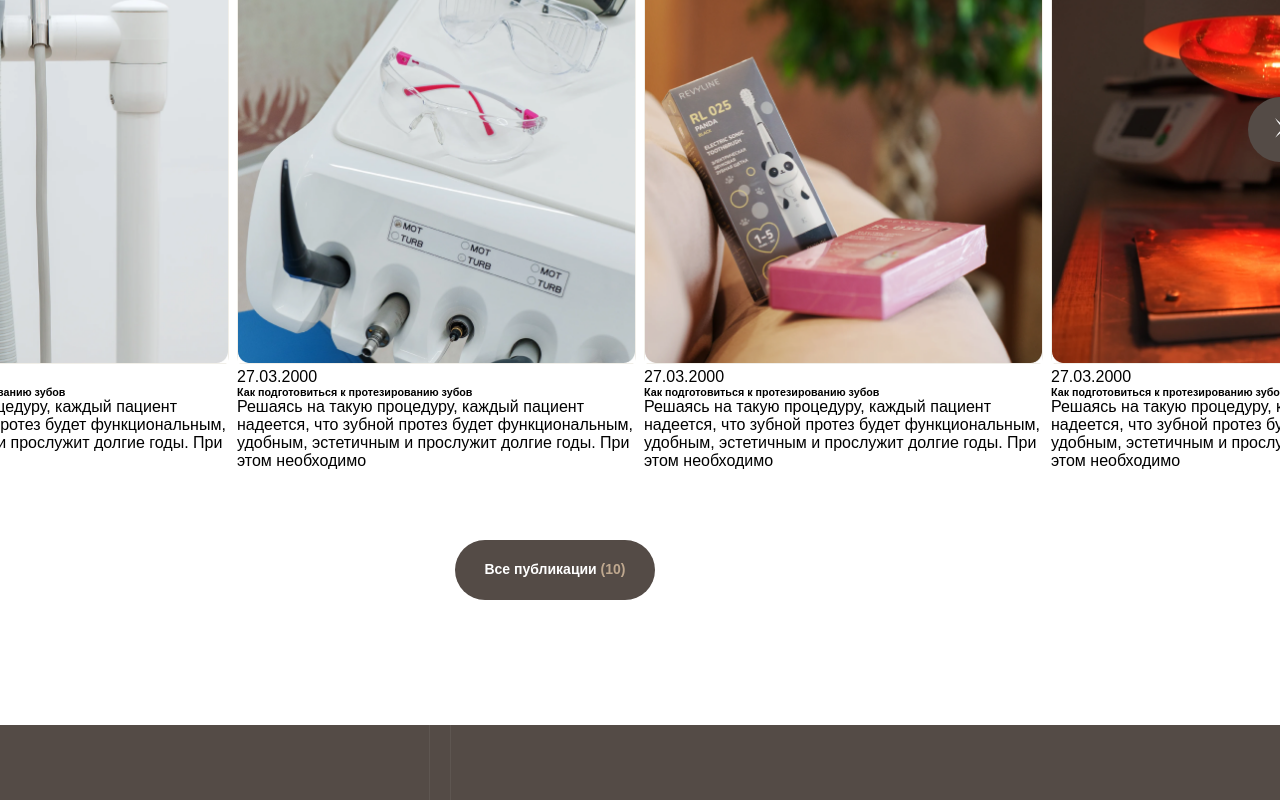
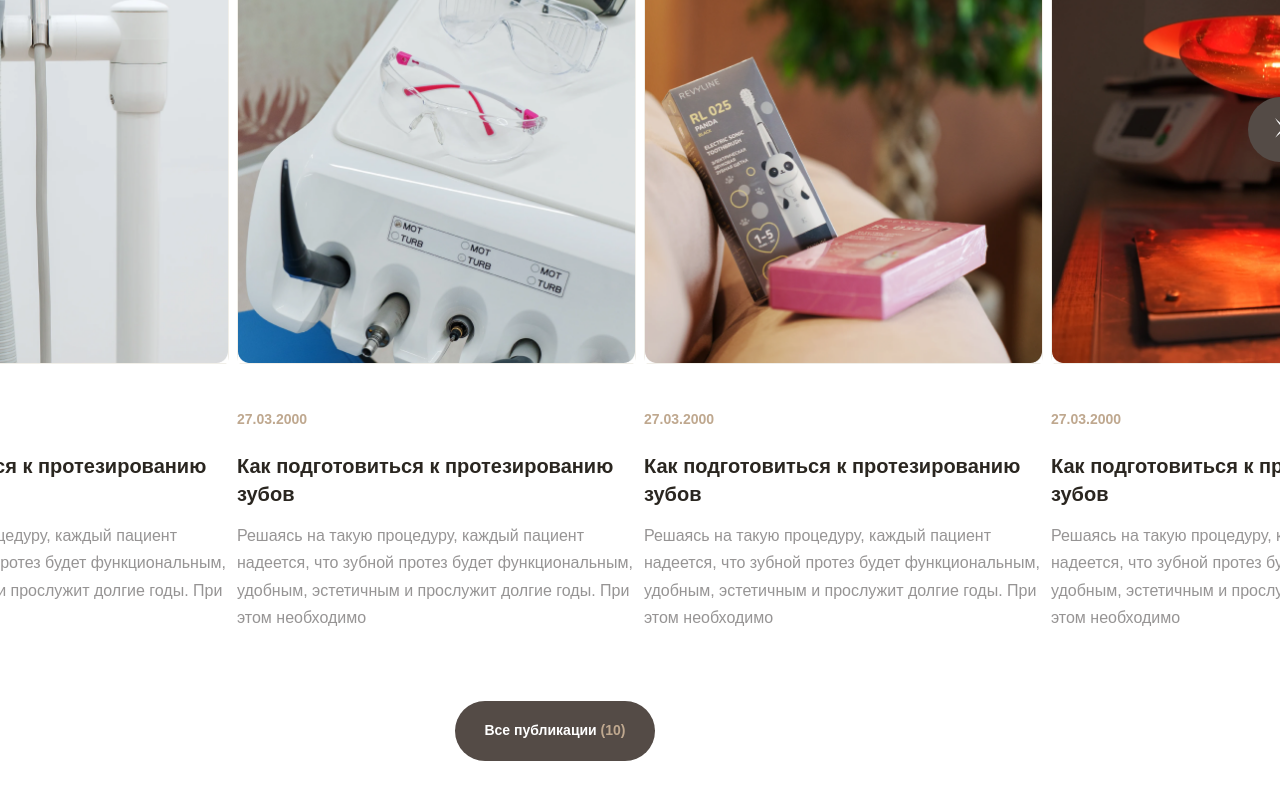
Before and after one commit to Cos125RUS/PremiereDentistryWebsite, a Next.js app: page / in a window 1280 px wide. Shown: the part 1303-2103 px from the top of the page. Built offline with nearby package versions, Linux system fonts and the light colour scheme.

Commit message:
сверстал карточки новостей

```diff
--- a/src/app/components/pages/index/components/News.module.scss
+++ b/src/app/components/pages/index/components/News.module.scss
@@ -20,6 +20,11 @@
   position: absolute;
   right: calc(-65px / 2);
   top: calc((470px - 65px) / 2);
+  transition: transform .2s ease-in-out;
+
+  &:hover {
+    transform: scale(1.1);
+  }
 }
 
 .linkNewsBox {
@@ -47,6 +52,7 @@
     overflow: hidden;
     border-radius: 12px;
     position: relative;
+    margin-bottom: 40px;
 
     >img {
       border: 1px solid var(--light-brown);
@@ -57,4 +63,31 @@
       z-index: 1;
     }
   }
+
+  .text {
+    >p {
+      &:first-child {
+        color: var(--brown);
+        margin-bottom: 20px;
+        font-size: 14px;
+        font-weight: 700;
+        line-height: 170%;
+      }
+
+      &:last-child {
+        font-size: 16px;
+        font-weight: 400;
+        line-height: 170%;
+        color: rgba(90, 88, 87, 0.64);
+      }
+    }
+
+    >h6 {
+      color: var(--deep-brown);
+      font-weight: 600;
+      font-size: 20px;
+      line-height: 140%;
+      margin-bottom: 14px;
+    }
+  }
 }
--- a/src/app/components/pages/index/components/NewsItem.tsx
+++ b/src/app/components/pages/index/components/NewsItem.tsx
@@ -14,7 +14,7 @@ export const NewsItem: React.FC<Props> = ({news}) => {
                 <Image width={399} height={470} src={news.img} alt={news.title}/>
                 <button>Новость</button>
             </div>
-            <div>
+            <div className={styles.text}>
                 <p>{news.date}</p>
                 <h6>{news.title}</h6>
                 <p>{news.description}</p>
```
